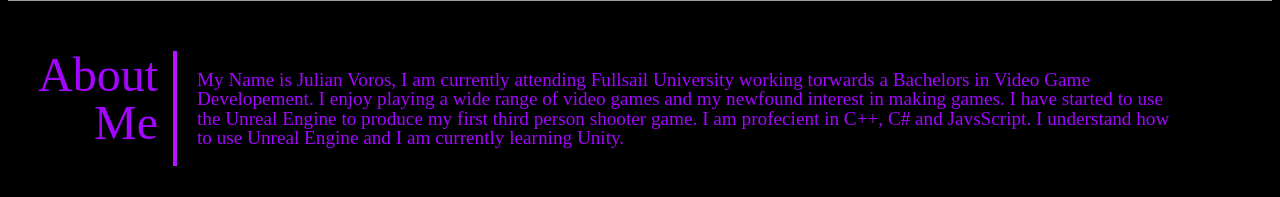
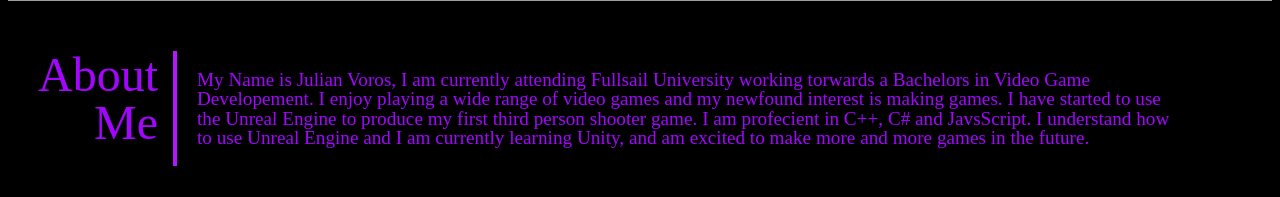
Before and after one commit to JuVoros/MainPortfolio, a plain HTML site: page index.html in a window 1280 px wide. Shown: the part 327-524 px from the top of the page. Drawn offline with Linux system fonts and the light colour scheme; files that its build step writes are made by us from their sources; grey boxes are pictures that could not be loaded; files whose address does not match are found by name.

Commit message:
Refined Some things

```diff
--- a/index.html
+++ b/index.html
@@ -30,7 +30,7 @@
             <section id="about-me" class="about-me">
                 <div class="righty">About Me</div>
                 <div class="lefty">
-                    <p> My Name is Julian Voros, I am currently attending Fullsail University working torwards a Bachelors in Video Game Developement. I enjoy playing a wide range of video games and my newfound interest in making games. I have started to use the Unreal Engine to produce my first third person shooter game. I am profecient in C++, C# and JavsScript. I understand how to use Unreal Engine and I am currently learning Unity.</p>
+                    <p> My Name is Julian Voros, I am currently attending Fullsail University working torwards a Bachelors in Video Game Developement. I enjoy playing a wide range of video games and my newfound interest is making games. I have started to use the Unreal Engine to produce my first third person shooter game. I am profecient in C++, C# and JavsScript. I understand how to use Unreal Engine and I am currently learning Unity, and am excited to make more and more games in the future.</p>
                 </div>
             </section>
             <!-- Photo and work links -->
```
Also changed, not shown: 1 other file.
